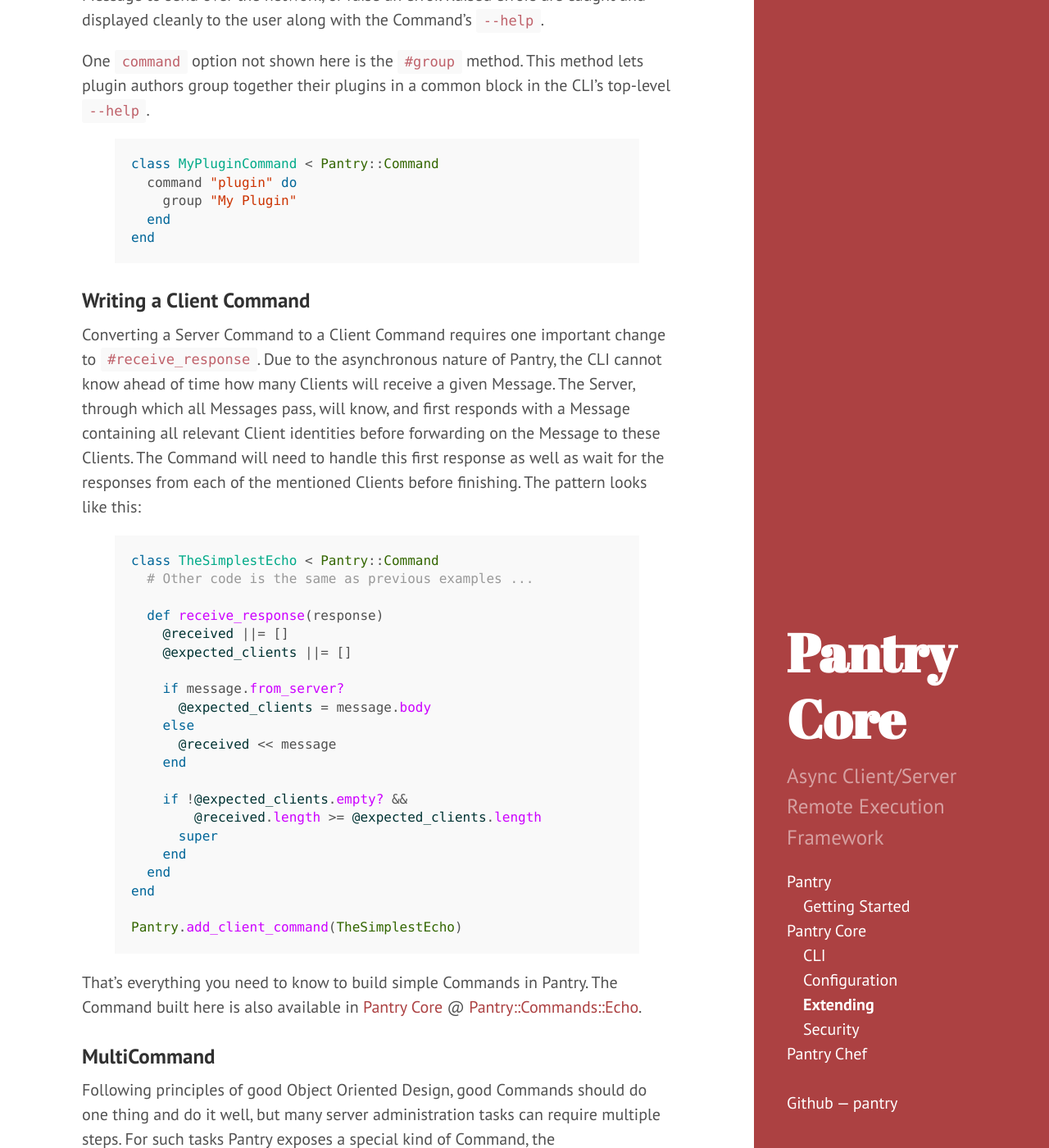
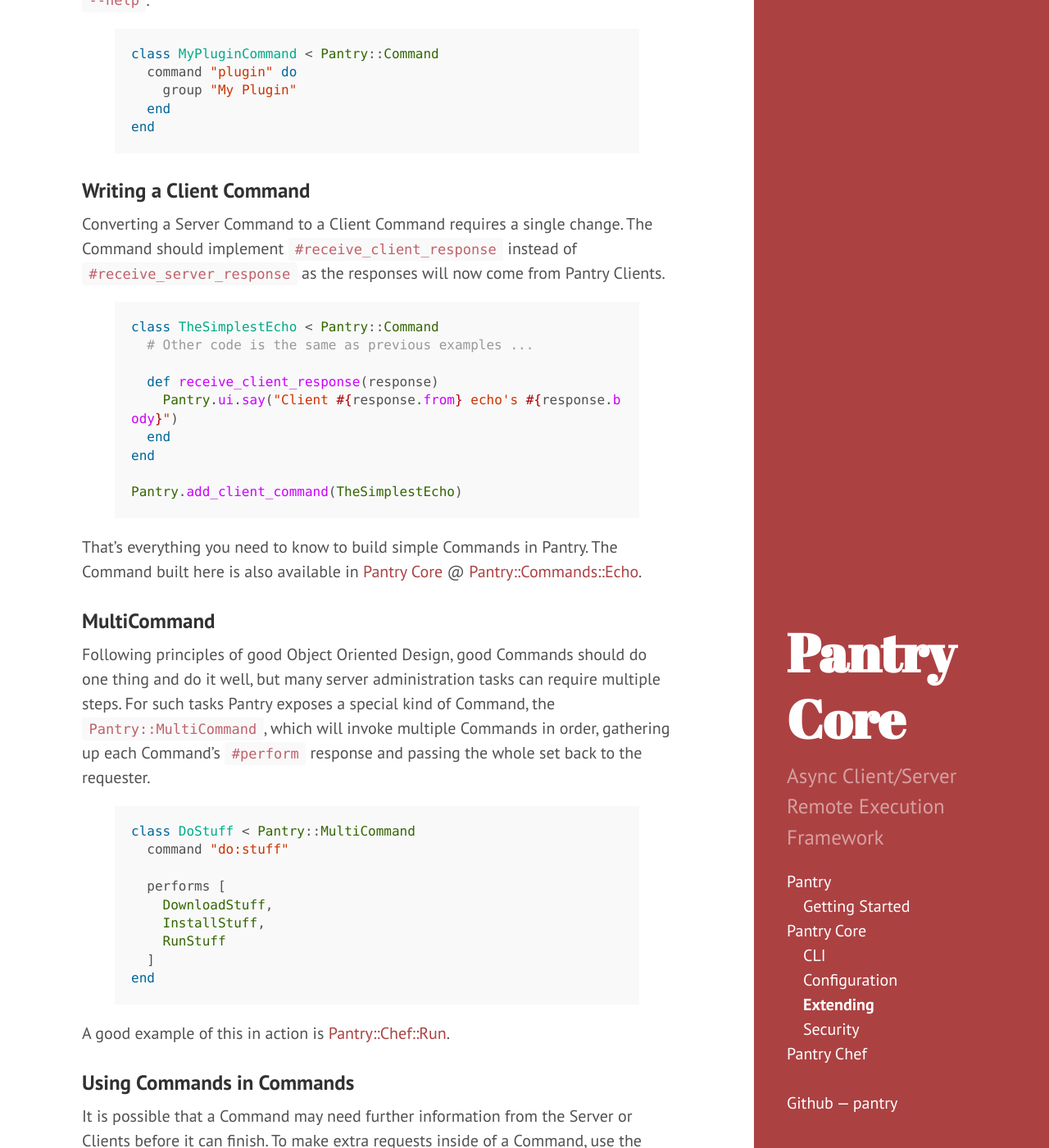
Before and after one commit to pantry/pantry.github.io, a Jekyll site: the page built from core/extending.md, in a window 1280 px wide and 1400 px high, scrolled down 4996 px. Shown: the whole window at 82% size. Built offline with Jekyll 4.4.1, drawn with Linux system fonts in a browser that asks for light colours; some of the changed text lies outside the part shown.

Commit message:
Update Extending with the new receive_*_response API
SO HAPPY that I finally figured out a replacement for that MESS. And no
more `super` requirement!

```diff
--- a/core/extending.md
+++ b/core/extending.md
@@ -18,7 +18,8 @@ All Commands must adhere to the following rules:
 * A Command must be a `Pantry::Command`
 * A Command must implement `#perform(message)`
 * A Command may implement `#prepare_message(options)`
-* A Command may implement `#receive_response(response)`
+* A Command may implement `#receive_server_response(response)`
+* A Command may implement `#receive_client_response(response)`
 * A Command may define a `command` block for [CLI](/core/cli.html) support
 * The Command must be registered with Pantry as a Client or Server command
 
@@ -82,9 +83,8 @@ class TheSimplestEcho < Pantry::Command
     message.body[0]
   end
 
-  def receive_response(response)
+  def receive_server_response(response)
     Pantry.ui.say(message.body[0])
-    super
   end
 end
 {% endhighlight %}
@@ -95,7 +95,7 @@ One important oddity to note about `Command#initialize`. Commands are also insta
 
 There's a new method here too, `#to_message`. All Commands are responsible for creating the Message that will trigger the Command on the receiving side. Messages are linked to a Command via `Message#type`, which by default is the class name of the Command. In order to prevent Command name collisions, this value can be overridden via the `Command.message_type` class method.
 
-Lastly the Command now also defines `#receive_response`. By default a Command will assume that it is finished as soon as a single response comes back. To act on that response, override this method. `#receive_response` is called for each and every Message response as long as the process runs (normally, as a CLI receiving responses from the Server). This method must either call `super` or `Command#finished` to mark the Command as complete, otherwise the CLI will hang, waiting for more responses that will probably never come.
+Lastly the Command now also defines `#receive_server_response`. By default a Command will assume that it is finished as soon as a single response comes back. To act on that response for Server commands, override this method.
 
 #### Adding CLI Options
 
@@ -141,9 +141,8 @@ class TheSimplestEcho < Pantry::Command
     to_echo * repeat_count
   end
 
-  def receive_response(response)
+  def receive_server_response(response)
     Pantry.ui.say(message.body[0])
-    super
   end
 end
 {% endhighlight %}
@@ -166,26 +165,14 @@ end
 
 ### Writing a Client Command
 
-Converting a Server Command to a Client Command requires one important change to `#receive_response`. Due to the asynchronous nature of Pantry, the CLI cannot know ahead of time how many Clients will receive a given Message. The Server, through which all Messages pass, will know, and first responds with a Message containing all relevant Client identities before forwarding on the Message to these Clients. The Command will need to handle this first response as well as wait for the responses from each of the mentioned Clients before finishing. The pattern looks like this:
+Converting a Server Command to a Client Command requires a single change. The Command should implement `#receive_client_response` instead of `#receive_server_response` as the responses will now come from Pantry Clients.
 
 {% highlight ruby %}
 class TheSimplestEcho < Pantry::Command
   # Other code is the same as previous examples ...
 
-  def receive_response(response)
-    @received ||= []
-    @expected_clients ||= []
-
-    if message.from_server?
-      @expected_clients = message.body
-    else
-      @received << message
-    end
-
-    if !@expected_clients.empty? &&
-        @received.length >= @expected_clients.length
-      super
-    end
+  def receive_client_response(response)
+    Pantry.ui.say("Client #{response.from} echo's #{response.body}")
   end
 end
 
@@ -207,10 +194,6 @@ class DoStuff < Pantry::MultiCommand
     InstallStuff,
     RunStuff
   ]
-
-  def receive_response(response)
-    # ... handle as needed
-  end
 end
 {% endhighlight %}
 
@@ -297,12 +280,11 @@ class UploadBigFile < Pantry::Command
       @file_path, receiver_uuid, file_uuid
     )
     upload_info.wait_for_finish
-    super
   end
 end
 {% endhighlight %}
 
-You'll notice a new invocation here, `Pantry.root`. We'll touch on that in just a sec. Also always remember that during the CLI invocation of a Command, `#initialize`, `#to_message`, `#prepare_message`, and `#receive_response` are all called on the same object on the CLI/Client side, and `#perform` is executed on the Server side. Any data that `#perform` needs to know must be included in the Message.
+You'll notice a new invocation here, `Pantry.root`. We'll touch on that in just a sec. Also always remember that during the CLI invocation of a Command, `#initialize`, `#to_message`, `#prepare_message`, and `#receive_server_response` are all called on the same object on the CLI/Client side, and `#perform` is executed on the Server side. Any data that `#perform` needs to know must be included in the Message.
 
 ### Pantry.root and the File System
 
```
Also changed, not shown: other parts of core/extending.md (+2 -2 lines).
